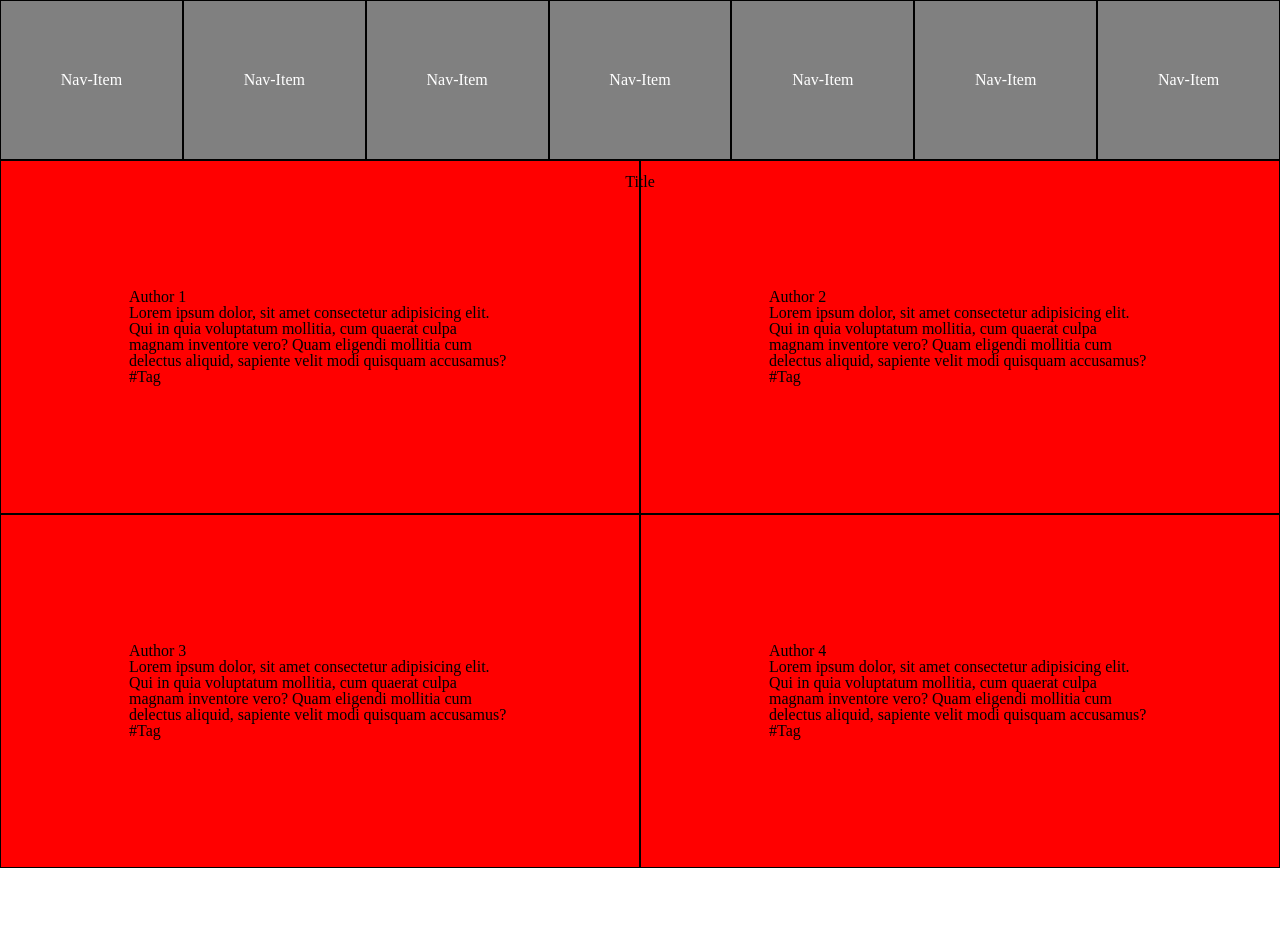
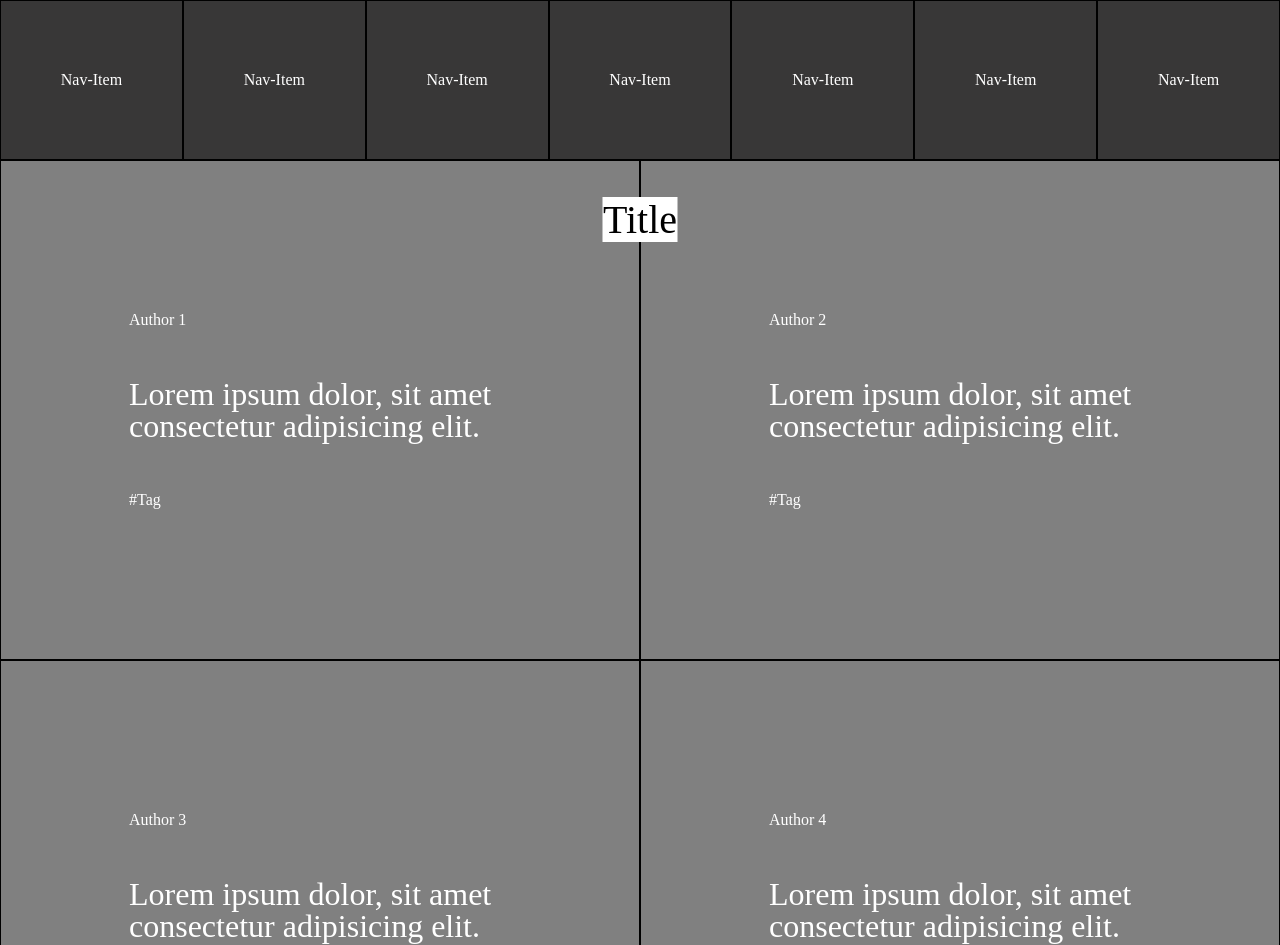
Before and after one commit to AlfredoElizarraras/Design-Teardown, a website: page index.html in a window 1280 px wide. Shown: the top 945 px of the page. Before the commit the page ends 868 px from the top, so only its background shows below. Drawn offline with Linux system fonts and the light colour scheme.

Commit message:
finish dont-forget-latest-articles

```diff
--- a/CSS/styles.css
+++ b/CSS/styles.css
@@ -16,7 +16,7 @@
 
 .nav-bar {
     display: flex;
-    background: gray;
+    background: rgb(56, 55, 55);
     height: 20vh;
 }
 
@@ -47,21 +47,34 @@
 .dont-forget-latest-articles__title {
     position: absolute;
     top: 2%;
-    width: 20em;
-    height: 3em;
-    text-align: center;
     margin-left: 50%;
     transform: translateX(-50%);
+    text-align: center;
+    width: 455px;
+    height: 90px;
+    font-size: 2.5em;
+    line-height: 2em;
+}
+
+.dont-forget-latest-articles__title span {
+    background: white;
 }
 
 .dont-forget-latest-articles__article {
     flex: 1 1 50%;
     display: flex;
+    height: 500px;
     padding: 10%;
     flex-direction: column;
-    background-color: red;
+    background-color: gray;
     border: 1px solid black;
-    align-content: space-around;
+    justify-content: space-around;
+    color: white;
+}
+
+.dont-forget-latest-articles__article p {
+    font-size: 2rem;
+    margin: 1% auto;
 }
 
 /* #endregion dont forget latest articles */
--- a/index.html
+++ b/index.html
@@ -53,11 +53,13 @@
 
     <main>
         <section class="dont-forget-latest-articles">
-            <h1 class="dont-forget-latest-articles__title">Title</h1>
+            <h1 class="dont-forget-latest-articles__title">
+                <span>Title</span>
+            </h1>
             <article class="dont-forget-latest-articles__article">
                 <h3>Author 1</h3>
                 <p>
-                    Lorem ipsum dolor, sit amet consectetur adipisicing elit. Qui in quia voluptatum mollitia, cum quaerat culpa magnam inventore vero? Quam eligendi mollitia cum delectus aliquid, sapiente velit modi quisquam accusamus?
+                    Lorem ipsum dolor, sit amet consectetur adipisicing elit.
                 </p>
                 <div>
                     <span>#Tag</span>
@@ -66,7 +68,7 @@
             <article class="dont-forget-latest-articles__article">
                 <h3>Author 2</h3>
                 <p>
-                    Lorem ipsum dolor, sit amet consectetur adipisicing elit. Qui in quia voluptatum mollitia, cum quaerat culpa magnam inventore vero? Quam eligendi mollitia cum delectus aliquid, sapiente velit modi quisquam accusamus?
+                    Lorem ipsum dolor, sit amet consectetur adipisicing elit.
                 </p>
                 <div>
                     <span>#Tag</span>
@@ -75,7 +77,7 @@
             <article class="dont-forget-latest-articles__article">
                 <h3>Author 3</h3>
                 <p>
-                    Lorem ipsum dolor, sit amet consectetur adipisicing elit. Qui in quia voluptatum mollitia, cum quaerat culpa magnam inventore vero? Quam eligendi mollitia cum delectus aliquid, sapiente velit modi quisquam accusamus?
+                    Lorem ipsum dolor, sit amet consectetur adipisicing elit.
                 </p>
                 <div>
                     <span>#Tag</span>
@@ -84,7 +86,7 @@
             <article class="dont-forget-latest-articles__article">
                 <h3>Author 4</h3>
                 <p>
-                    Lorem ipsum dolor, sit amet consectetur adipisicing elit. Qui in quia voluptatum mollitia, cum quaerat culpa magnam inventore vero? Quam eligendi mollitia cum delectus aliquid, sapiente velit modi quisquam accusamus?
+                    Lorem ipsum dolor, sit amet consectetur adipisicing elit.
                 </p>
                 <div>
                     <span>#Tag</span>
```
